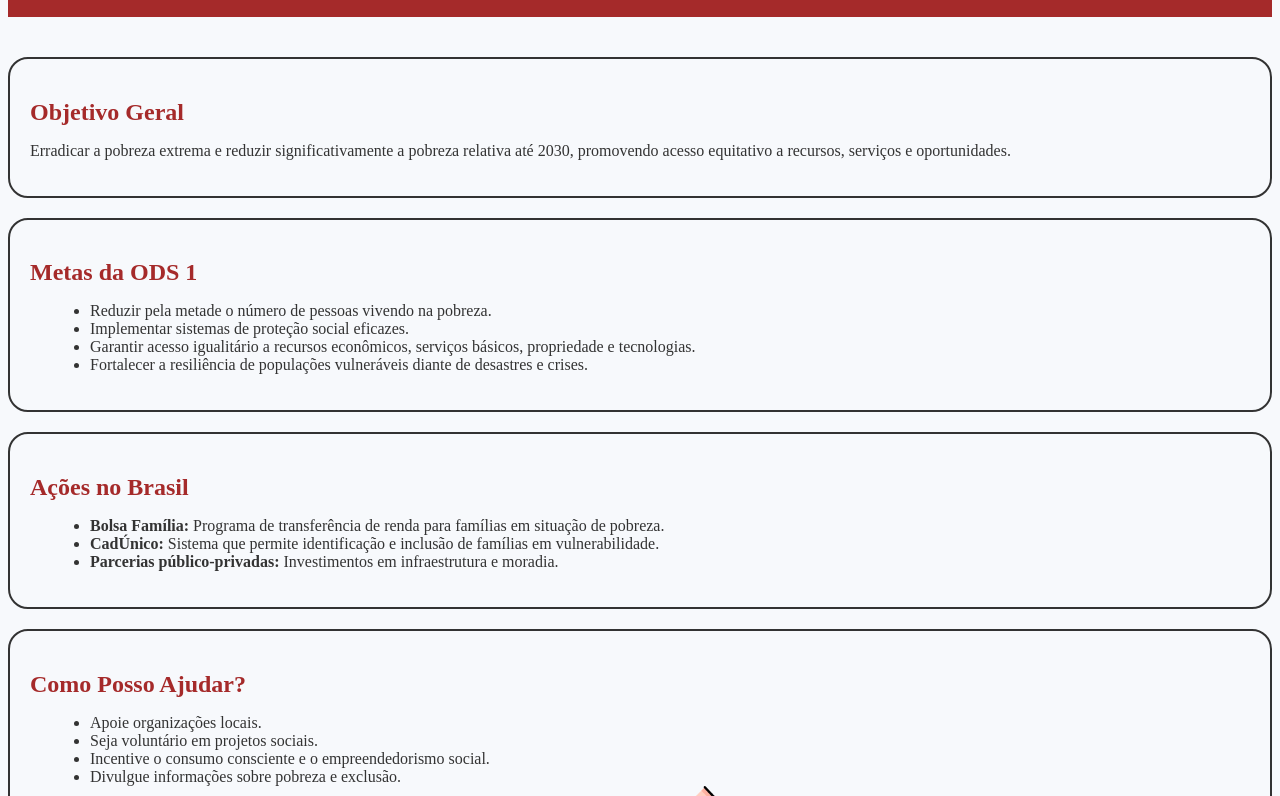
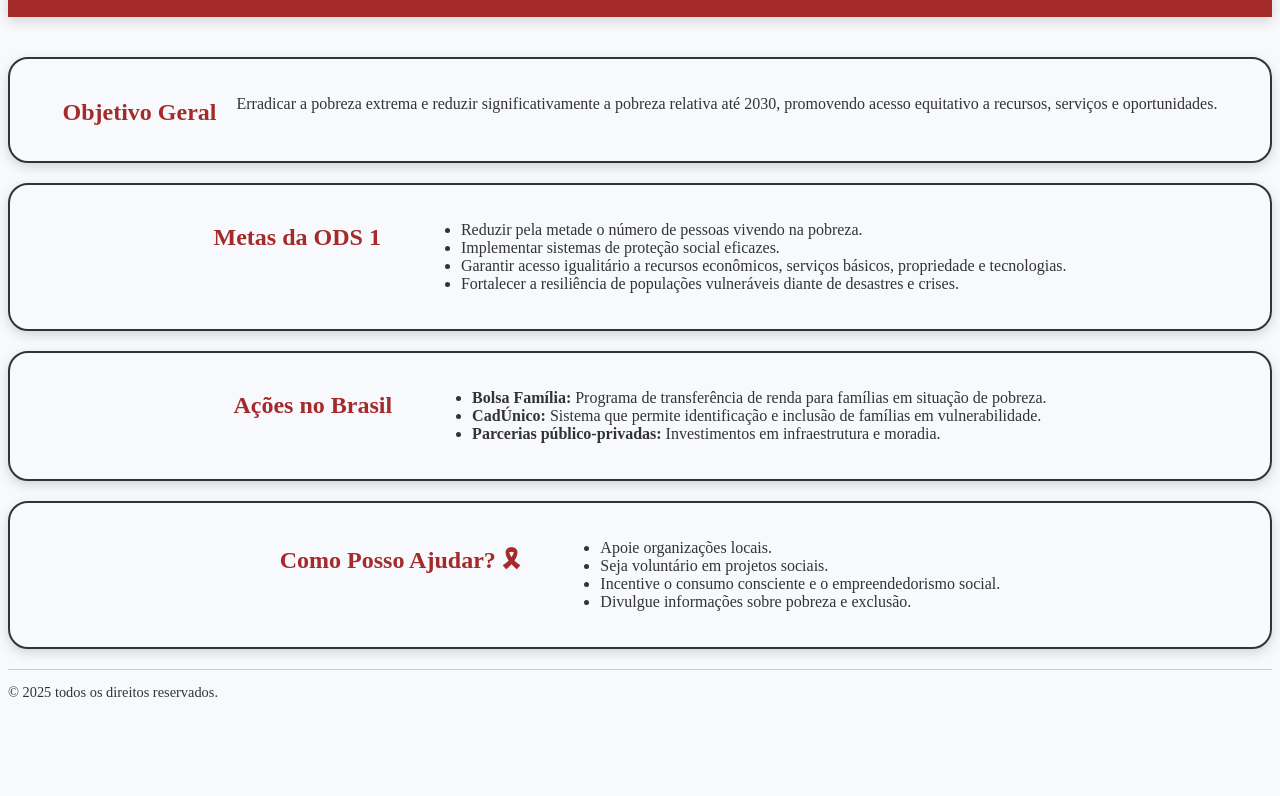
Before and after one commit to MatheusALR441/ODS, a plain HTML site: page ods1.html in a window 1280 px wide. Shown: the part 107-903 px from the top of the page. After the commit the page ends 822 px from the top, so only its background shows below. Drawn offline with Linux system fonts and the light colour scheme.

Commit message:
ODS 1 - Matheus e Lucas

```diff
--- a/ods1.css
+++ b/ods1.css
@@ -18,6 +18,7 @@ header {
   padding: 10px;
   padding-bottom: 5px;
   margin 0;
+  box-shadow: 0 4px 12px rgba(0, 0, 0, 0.15);
 
 }
 
@@ -59,6 +60,11 @@ footer {
   padding: 20px;
   margin: 20px 0;
   border-radius: 20px;
+  box-shadow: 0 4px 12px rgba(0, 0, 0, 0.15);
+  display: flex;
+  flex-wrap: wrap;
+  gap: 20px;
+  justify-content: center;
 }
 
 .metas{
@@ -67,6 +73,11 @@ footer {
   padding: 20px;
   margin: 20px 0;
   border-radius: 20px;
+  box-shadow: 0 4px 12px rgba(0, 0, 0, 0.15);
+  display: flex;
+  flex-wrap: wrap;
+  gap: 20px;
+  justify-content: center;
 }
 
 .acoes{
@@ -75,6 +86,17 @@ footer {
   padding: 20px;
   margin: 20px 0;
   border-radius: 20px;
+  box-shadow: 0 4px 12px rgba(0, 0, 0, 0.15);
+  display: flex;
+  flex-wrap: wrap;
+  gap: 20px;
+  justify-content: center;
+}
+
+.acoes div{
+
+  flex: 1 1 300px;
+  max-width: 200px;
 }
 
 .ajuda{
@@ -83,11 +105,17 @@ footer {
   padding: 20px;
   margin: 20px 0;
   border-radius: 20px;
+  box-shadow: 0 4px 12px rgba(0, 0, 0, 0.15);
+  display: flex;
+  flex-wrap: wrap;
+  gap: 20px;
+  justify-content: center;
 }
 
 .apoio {
 
   width: 80px;
-  margin-left: 600px;
   display: block;
+  box-shadow: 0 4px 12px rgba(0, 0, 0, 0.15);
+
 }
--- a/ods1.html
+++ b/ods1.html
@@ -1,5 +1,5 @@
 <!DOCTYPE html>
-<html lang="en">
+<html lang="pt-br">
 <head>
   <meta charset="UTF-8">
   <meta name="viewport" content="width=device-width, initial-scale=1.0">
@@ -12,12 +12,14 @@
     <h1>ODS 1 - Erradicação da Pobreza</h1>
   </header>
 
-  <section class="objetivo-geral">
+  <section class="conteudo-ods">
+
+    <div class="objetivo-geral">
       <h2>Objetivo Geral</h2>
       <p>Erradicar a pobreza extrema e reduzir significativamente a pobreza relativa até 2030, promovendo acesso equitativo a recursos, serviços e oportunidades.</p>
-  </section>
+    </div>
 
-  <section class="metas">
+    <div class="metas">
       <h2>Metas da ODS 1</h2>
       <ul>
         <li>Reduzir pela metade o número de pessoas vivendo na pobreza.</li>
@@ -25,34 +27,32 @@
         <li>Garantir acesso igualitário a recursos econômicos, serviços básicos, propriedade e tecnologias.</li>
         <li>Fortalecer a resiliência de populações vulneráveis diante de desastres e crises.</li>
       </ul>
-  </section>
+    </div>
 
-
-  </section>
-
-  <section class="acoes">
+    <div class="acoes">
       <h2>Ações no Brasil</h2>
       <ul>
         <li><strong>Bolsa Família:</strong> Programa de transferência de renda para famílias em situação de pobreza.</li>
         <li><strong>CadÚnico:</strong> Sistema que permite identificação e inclusão de famílias em vulnerabilidade.</li>
         <li><strong>Parcerias público-privadas:</strong> Investimentos em infraestrutura e moradia.</li>
       </ul>
-  </section>
+    </div>
 
-  <section class="ajuda">
-    <h2>Como Posso Ajudar?</h2>
+    <div class="ajuda">
+      <h2>Como Posso Ajudar? 🎗</h2>
       <ul>
-
         <li>Apoie organizações locais.</li>
         <li>Seja voluntário em projetos sociais.</li>
         <li>Incentive o consumo consciente e o empreendedorismo social.</li>
         <li>Divulgue informações sobre pobreza e exclusão.</li>
-       <img class="apoio" src="images/3208282.png" alt="">
       </ul>
+
+    </div>
+
   </section>
 
   <footer>
-    <p>© 2025 todos os direitos reservado. </p>
+    <p>© 2025 todos os direitos reservados.</p>
   </footer>
 
 </body>
```
Lines whose indentation alone changed are shown as unchanged.
